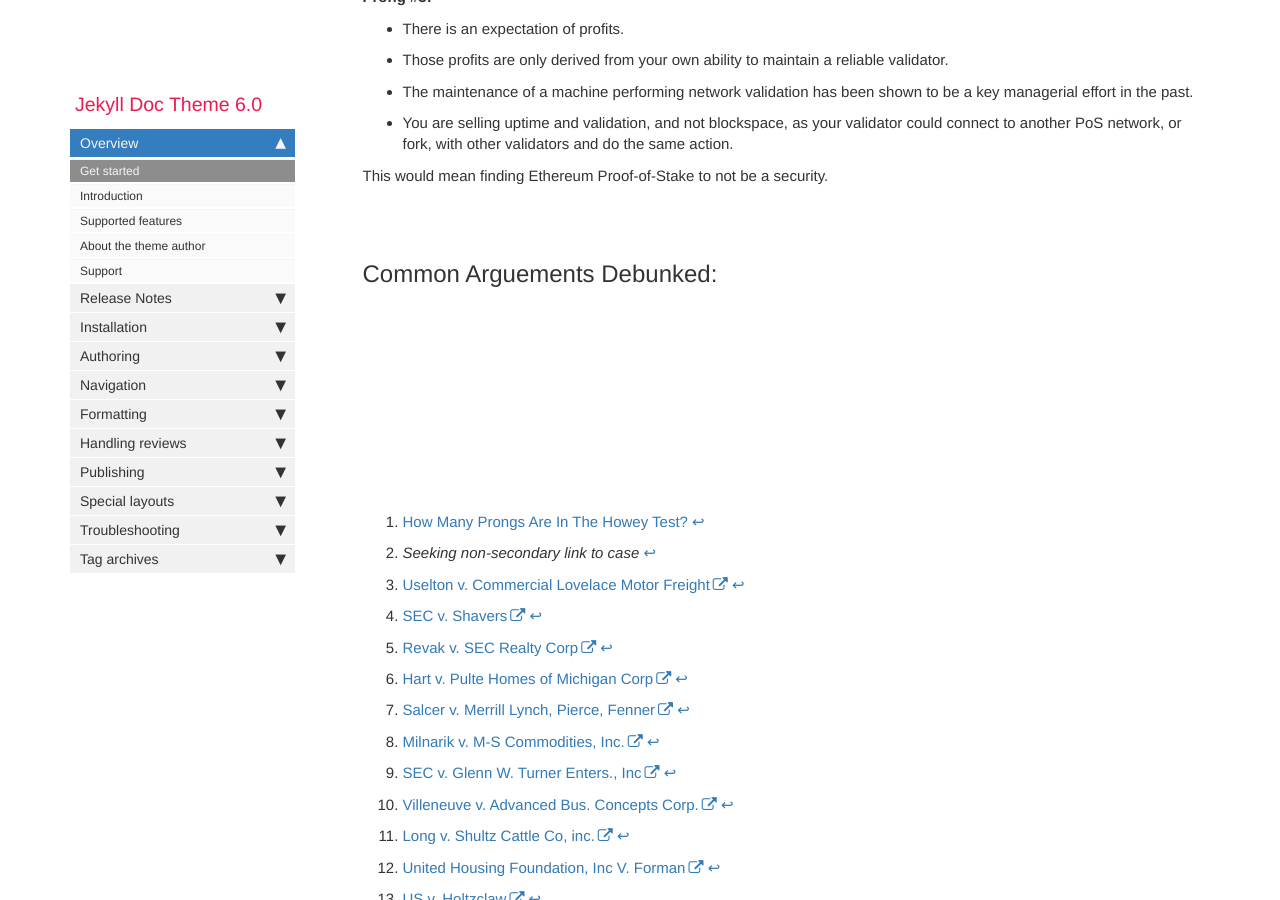
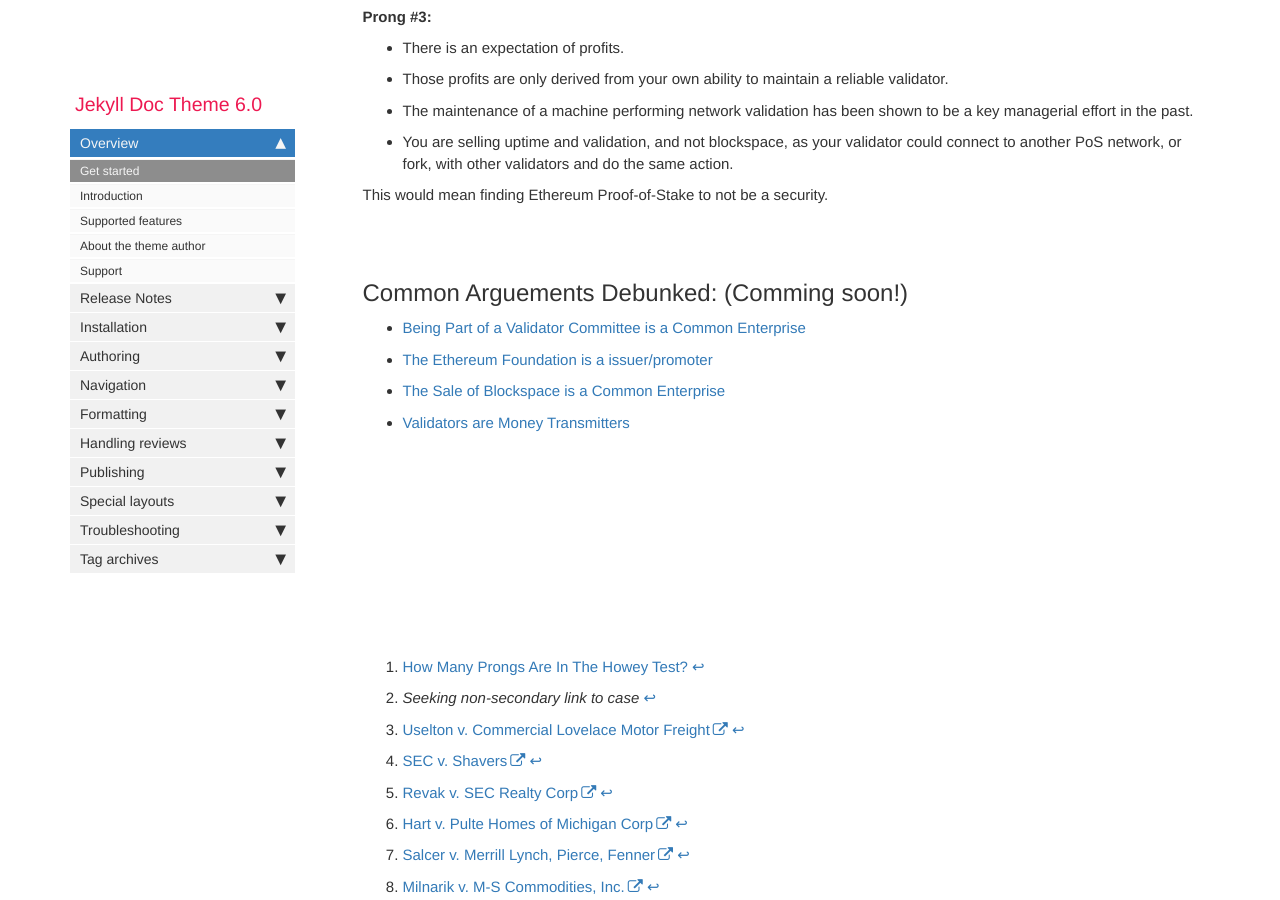
Before and after one commit to OpenOrg-gg/ethsecurity, a Jekyll site: the page built from index.md, in a window 1280 px wide and 900 px high, scrolled down 4508 px. Built offline with Jekyll 4.4.1, drawn with Linux system fonts in a browser that asks for light colours; comment, search, counter and statistics services are not loaded; some of the changed text lies outside the part shown.

Commit message:
Update index.md

```diff
--- a/index.md
+++ b/index.md
@@ -19,7 +19,7 @@ It should be noted that *all* three prongs of the test must be met for something
 <br />
 We can review the elements of the test individually:
 <br />
-## 1. An investment of money:<br />
+## 1. An investment of money:
 
 Prong #1 is simple and does not require debate. Ethereum **does** meet this criteria in a Proof-of-Stake model and requires a user buying or acquiring Ethereum to take part in staking.
 
@@ -155,7 +155,12 @@ Therefore we believe it is undeniable that the maintaining of an Ethereum valida
 This would mean finding Ethereum Proof-of-Stake to not be a security.
 <br /><br /><br />
 
-## Common Arguements Debunked:
+## Common Arguements Debunked: (Comming soon!)
+
+- <a href='#'>Being Part of a Validator Committee is a Common Enterprise</a>
+- <a href='#'>The Ethereum Foundation is a issuer/promoter</a>
+- <a href='#'>The Sale of Blockspace is a Common Enterprise</a>
+- <a href='#'>Validators are Money Transmitters</a>
 
 <br /><br /><br />
 
```
Also changed, not shown: other parts of index.md (+1 -1 lines).
